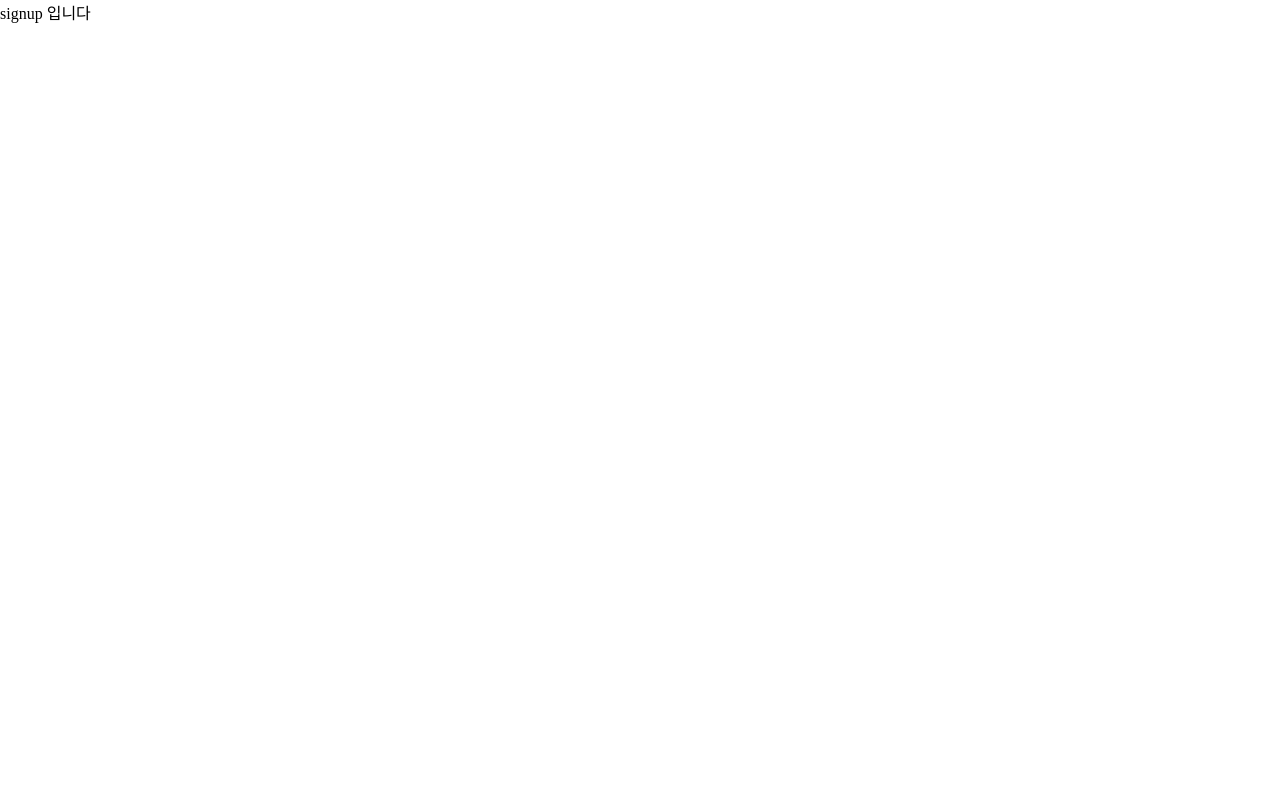
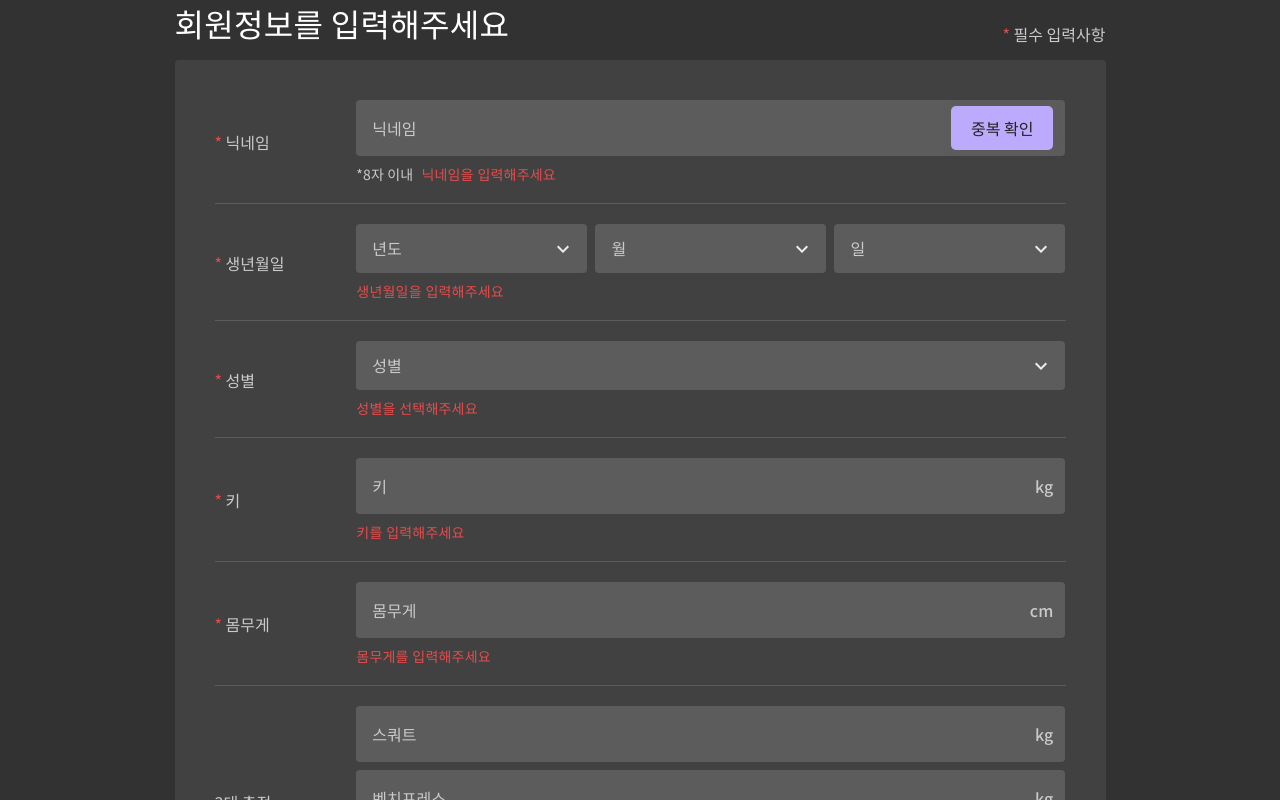
Before and after one commit to chin-da/Front, a Next.js app: page /signup in a window 1280 px wide. Shown: the top 800 px of the page. Built offline with nearby package versions, Linux system fonts and the light colour scheme.

Commit message:
[ADD] SignupView 컴포넌트 추가

```diff
--- /dev/null
+++ b/src/components/signup/SignupView/index.tsx
@@ -0,0 +1,176 @@
+import { ChangeEvent, FormEvent, useState } from 'react';
+
+import Button from '@/components/common/Button';
+import Text from '@/components/common/Text';
+import { DATES, MONTHS, YEARS } from '@/constants/birthDates';
+import FormRow from '@/components/signup/SignupForm/FormRow';
+import TextField from '@/components/signup/SignupForm/TextField';
+import Select from '@/components/signup/SignupForm/Select';
+
+import * as S from './style';
+
+const INITIAL_SINGUP_DATA = {
+  nickname: '',
+  'birth-y': '',
+  'birth-m': '',
+  'birth-d': '',
+  gender: '',
+  height: '',
+  weight: '',
+  'sbd-s': '',
+  'sbd-b': '',
+  'sbd-d': '',
+};
+
+export default function SignupView() {
+  const [signupData, setSignupData] =
+    useState<typeof INITIAL_SINGUP_DATA>(INITIAL_SINGUP_DATA);
+
+  const onChange = (e: ChangeEvent<HTMLInputElement | HTMLSelectElement>) => {
+    const { name, value } = e.target;
+
+    setSignupData(prev => ({ ...prev, [name]: value }));
+  };
+
+  const onSubmitSignupData = (e: FormEvent<HTMLFormElement>) => {
+    e.preventDefault();
+
+    // api call with signupData
+  };
+
+  return (
+    <S.Layout>
+      <S.Wrapper>
+        <S.HeaderWrapper>
+          <S.Title>회원정보를 입력해주세요</S.Title>
+          <Text isRequired>필수 입력사항</Text>
+        </S.HeaderWrapper>
+        <S.SignupForm id="signupForm" onSubmit={onSubmitSignupData}>
+          <FormRow
+            id="nickname"
+            label="닉네임"
+            isRequired
+            bottomText="*8자 이내"
+            errorMessage="닉네임을 입력해주세요"
+          >
+            <TextField
+              name="nickname"
+              value={signupData.nickname}
+              onChange={onChange}
+              placeholder="닉네임"
+              error={signupData.nickname === ''}
+              sideContent={<Button>중복 확인</Button>}
+            />
+          </FormRow>
+          <FormRow
+            id="birth"
+            label="생년월일"
+            isRequired
+            errorMessage="생년월일을 입력해주세요"
+            direction="row"
+          >
+            <Select
+              id="birth"
+              name="birth-y"
+              labels={YEARS.map(year => year + '년')}
+              values={YEARS}
+              onChange={onChange}
+              error={signupData['birth-y'] === ''}
+              placeholder="년도"
+            />
+            <Select
+              name="birth-m"
+              labels={MONTHS.map(month => month + '월')}
+              values={MONTHS}
+              onChange={onChange}
+              error={signupData['birth-m'] === ''}
+              placeholder="월"
+            />
+            <Select
+              name="birth-d"
+              labels={DATES.map(date => date + '일')}
+              values={DATES}
+              onChange={onChange}
+              error={signupData['birth-d'] === ''}
+              placeholder="일"
+            />
+          </FormRow>
+          <FormRow
+            id="gender"
+            label="성별"
+            isRequired
+            errorMessage="성별을 선택해주세요"
+          >
+            <Select
+              name="gender"
+              labels={['남성', '여성', '기타']}
+              values={['M', 'F', 'X']}
+              error={signupData.gender === ''}
+              onChange={onChange}
+              placeholder="성별"
+              hasSideContent={true}
+            />
+          </FormRow>
+          <FormRow
+            id="height"
+            label="키"
+            isRequired
+            errorMessage="키를 입력해주세요"
+          >
+            <TextField
+              name="height"
+              type="number"
+              value={signupData.height}
+              onChange={onChange}
+              placeholder="키"
+              sideContent={<S.UnitText>kg</S.UnitText>}
+              error={signupData.height === ''}
+            />
+          </FormRow>
+          <FormRow
+            id="weight"
+            label="몸무게"
+            isRequired
+            errorMessage="몸무게를 입력해주세요"
+          >
+            <TextField
+              name="weight"
+              type="number"
+              value={signupData.weight}
+              onChange={onChange}
+              placeholder="몸무게"
+              sideContent={<S.UnitText>cm</S.UnitText>}
+              error={signupData.weight === ''}
+            />
+          </FormRow>
+          <FormRow id="sbd" label="3대 측정">
+            <TextField
+              name="sbd-s"
+              value={signupData['sbd-s']}
+              onChange={onChange}
+              placeholder="스쿼트"
+              sideContent={<S.UnitText>kg</S.UnitText>}
+            />
+            <TextField
+              name="sbd-b"
+              value={signupData['sbd-b']}
+              onChange={onChange}
+              placeholder="벤치프레스"
+              sideContent={<S.UnitText>kg</S.UnitText>}
+            />
+            <TextField
+              name="sbd-d"
+              value={signupData['sbd-d']}
+              onChange={onChange}
+              placeholder="데드리프트"
+              sideContent={<S.UnitText>kg</S.UnitText>}
+            />
+          </FormRow>
+        </S.SignupForm>
+        <Button size="large" color="primary" type="submit" form="signupForm">
+          가입 완료
+        </Button>
+      </S.Wrapper>
+    </S.Layout>
+  );
+}
--- /dev/null
+++ b/src/components/signup/SignupView/style.ts
@@ -0,0 +1,85 @@
+import { styled } from '@/styles/stitches.config';
+
+export const Layout = styled('main', {
+  display: 'inline-flex',
+  flexDirection: 'column',
+  justifyContent: 'flex-start',
+  alignItems: 'flex-start',
+
+  width: '100%',
+  minHeight: '100dvh',
+
+  margin: '0 auto',
+
+  backgroundColor: '#323232',
+
+  fontFamily: '$notoSansKr',
+});
+
+export const Wrapper = styled('section', {
+  margin: '0 auto',
+
+  maxWidth: '931px',
+  minWidth: '736px',
+  width: '100%',
+  height: '100%',
+});
+
+export const HeaderWrapper = styled('div', {
+  display: 'flex',
+  justifyContent: 'space-between',
+  alignItems: 'flex-end',
+
+  margin: '0 0 14px',
+});
+
+export const Title = styled('h1', {
+  fontSize: '32px',
+  fontStyle: 'normal',
+  fontWeight: 500,
+  letterSpacing: '0.32px',
+  textAlign: 'left',
+
+  color: '#FFFFFF',
+});
+
+export const SignupForm = styled('form', {
+  display: 'flex',
+  flexDirection: 'column',
+  justifyContent: 'center',
+  alignItems: 'center',
+  gap: '40px',
+
+  width: '100%',
+
+  padding: '40px',
+  margin: '0 0 24px',
+
+  borderRadius: 4,
+
+  backgroundColor: '#414141',
+});
+
+export const GridColumns = styled('div', {});
+
+export const SideContent = styled('div', {
+  display: 'flex',
+  justifyContent: 'center',
+  alignItems: 'center',
+
+  position: 'absolute',
+  right: '12px',
+  top: '50%',
+
+  transform: 'translateY(-50%)',
+});
+
+export const UnitText = styled('span', {
+  fontSize: '16px',
+  fontStyle: 'normal',
+  fontWeight: 500,
+  lineHeight: '16px',
+  letterSpacing: '0.18px',
+
+  color: '#CACACA',
+});
--- a/src/pages/signup/index.tsx
+++ b/src/pages/signup/index.tsx
@@ -1,3 +1,5 @@
+import SignupView from '@/components/signup/SignupView';
+
 export default function Signup() {
-  return <div>signup 입니다</div>;
+  return <SignupView />;
 }
```
Also changed, not shown: 1 other file (tests, documents, lock files or other folders).
